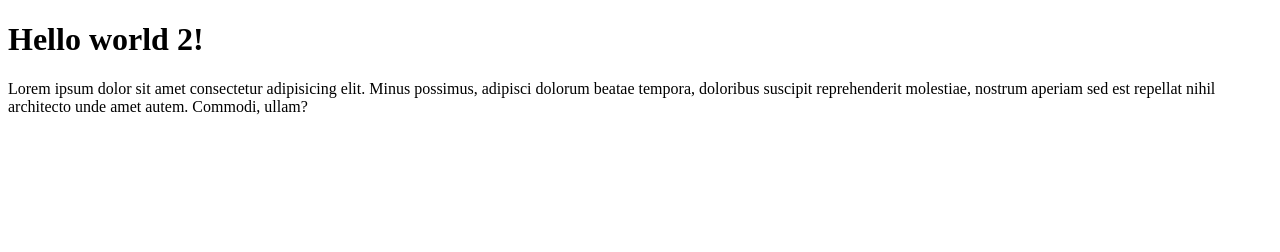
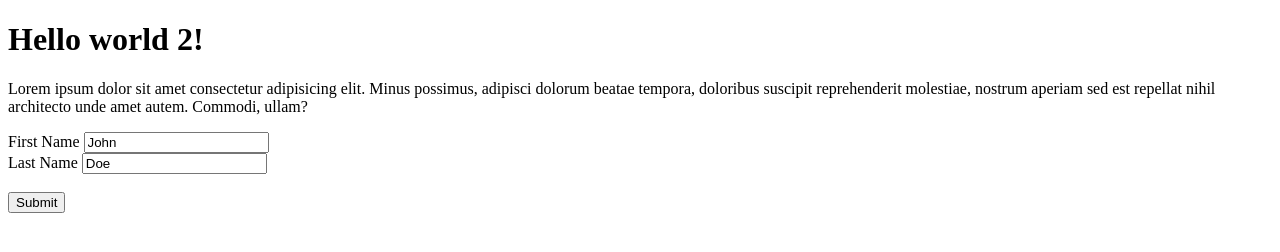
Before and after one commit to Martin322s/branching-demo, a plain HTML site: page index.html in a window 1280 px wide. Drawn offline with Linux system fonts and the light colour scheme.

Commit message:
add-form

```diff
--- a/index.html
+++ b/index.html
@@ -13,7 +13,15 @@
     <div>
         <p>Lorem ipsum dolor sit amet consectetur adipisicing elit. Minus possimus, adipisci dolorum beatae tempora,
             doloribus suscipit reprehenderit molestiae, nostrum aperiam sed est repellat nihil architecto unde amet
-            autem. Commodi, ullam?</p>
+            autem. Commodi, ullam?
+        </p>
+        <form action="/action_page.php">
+            <label for="fname">First Name</label>
+            <input type="text" id="fname" name="fname" value="John"><br>
+            <label for="lname">Last Name</label>
+            <input type="text" id="lname" name="lname" value="Doe"><br><br>
+            <input type="submit" value="Submit">
+        </form>
     </div>
 </body>
 
```
